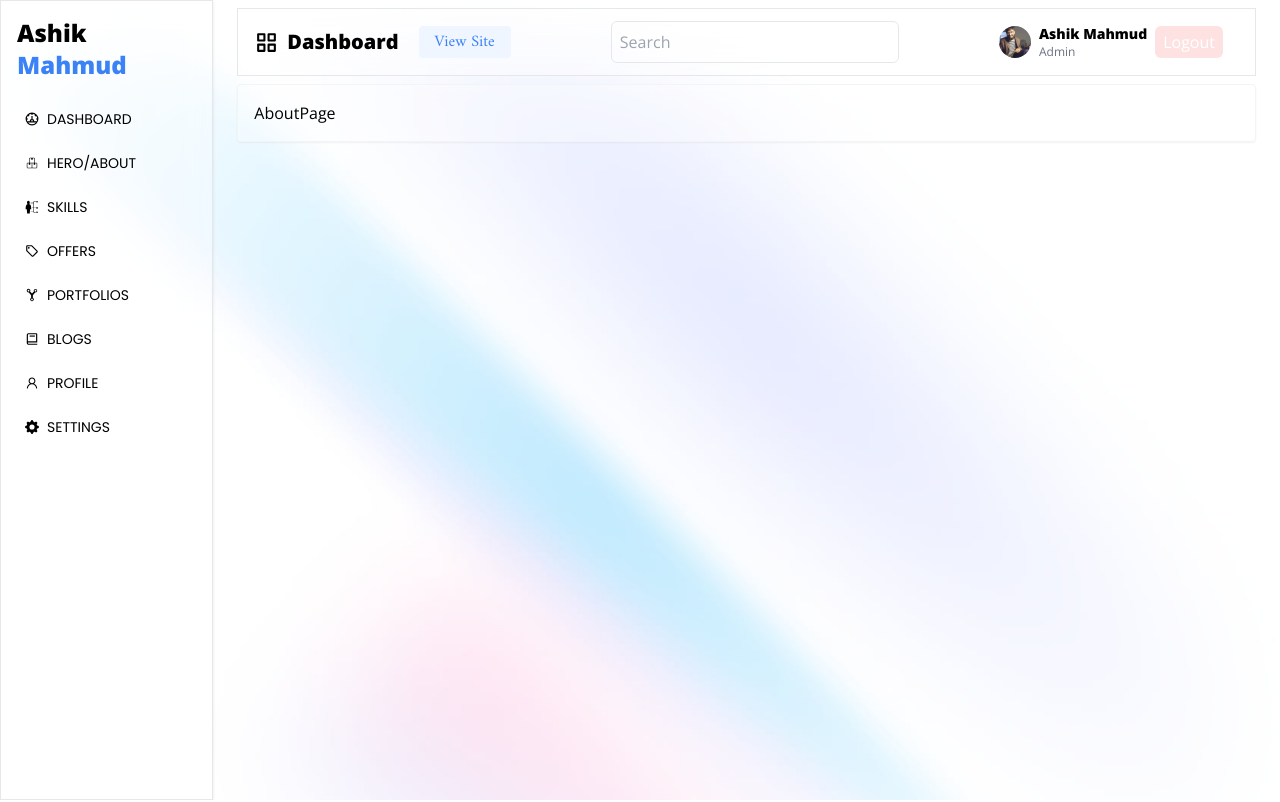
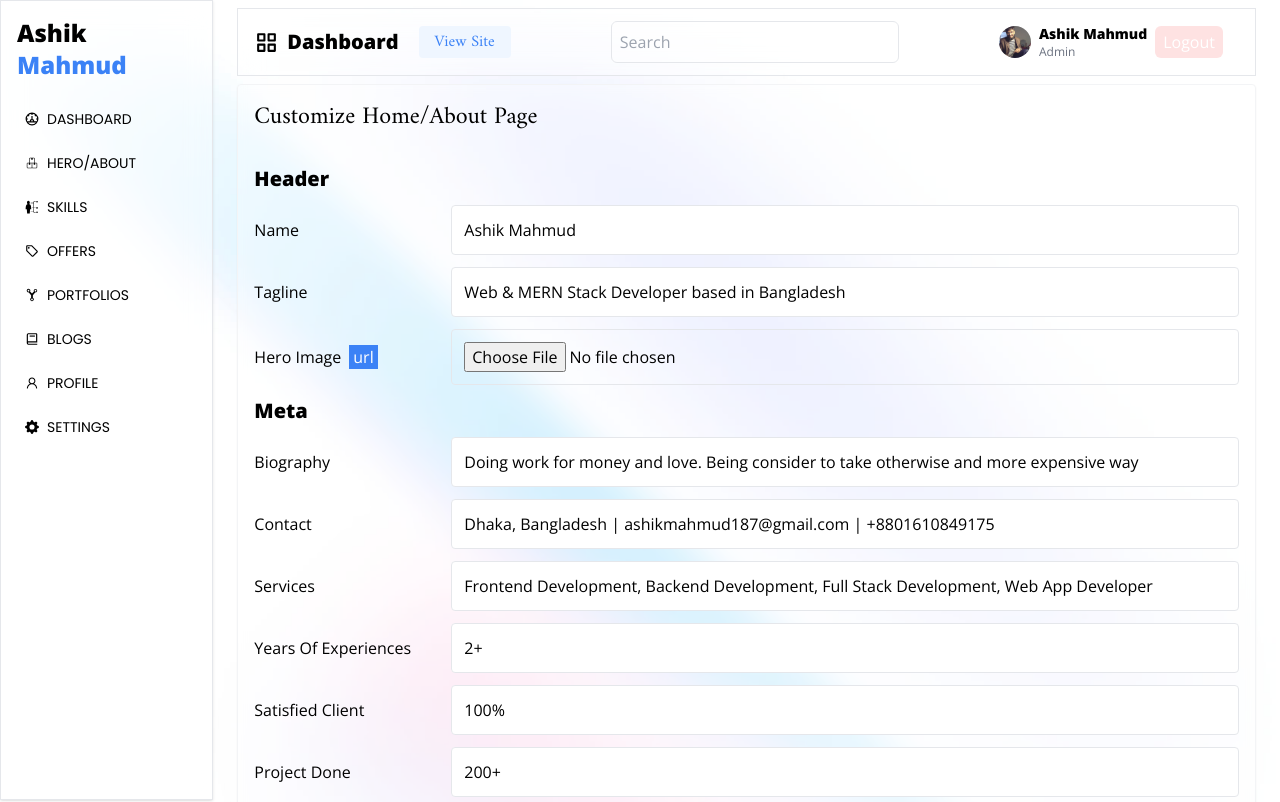
Before and after one commit to Ashik-Mahmud/nextjs-offical-portfolio, a Next.js app: page /dashboard/about in a window 1280 px wide. Shown: the top 802 px of the page. Built offline with nearby package versions, Linux system fonts and the light colour scheme.

Commit message:
done to design hero and home or about page customization

```diff
--- a/pages/dashboard/about/index.tsx
+++ b/pages/dashboard/about/index.tsx
@@ -1,10 +1,158 @@
 import DashboardLayout from "@/components/layouts/DashboardLayout";
-import React from "react";
+import React, { useState } from "react";
 
 type Props = {};
 
 const AboutPage = (props: Props) => {
-  return <div>AboutPage</div>;
+  const [isUrl, setIsUrl] = useState(false);
+  return (
+    <div>
+      <h2 className="text-2xl font-medium font-amiri">
+        Customize Home/About Page
+      </h2>
+
+      {/* edit name or tagline */}
+      <div className="content my-8">
+        <form action="" className="flex flex-col gap-3">
+          <div className="header flex flex-col gap-3">
+            <span className="text-xl">
+              <strong>Header</strong>
+            </span>
+            <div className="flex items-center gap-2 justify-between">
+              <label htmlFor="name">Name</label>
+              <input
+                type="text"
+                name="name"
+                id="name"
+                className="w-4/5 border outline-none p-3 rounded"
+                defaultValue={"Ashik Mahmud"}
+              />
+            </div>
+            <div className="flex items-center gap-2 justify-between">
+              <label htmlFor="tagline">Tagline</label>
+              <input
+                type="text"
+                name="tagline"
+                id="tagline"
+                className="w-4/5 border outline-none p-3 rounded"
+                defaultValue={"Web & MERN Stack Developer based in Bangladesh"}
+              />
+            </div>
+            <div className="flex items-center gap-2 justify-between">
+              <label htmlFor="images" className="flex items-center gap-2">
+                Hero Image
+                <span
+                  className="cursor-pointer  px-1 bg-blue-500 text-white"
+                  onClick={() => setIsUrl((prev) => !prev)}
+                >
+                  {isUrl ? "upload" : "url"}
+                </span>
+              </label>
+              {isUrl ? (
+                <input
+                  type="url"
+                  name="image"
+                  id="image"
+                  className="w-4/5 border outline-none p-3 rounded"
+                />
+              ) : (
+                <input
+                  type="file"
+                  name="image"
+                  id="image"
+                  className="w-4/5 border outline-none p-3 rounded"
+                />
+              )}
+            </div>
+          </div>
+          <div className="header flex flex-col gap-3">
+            <span className="text-xl">
+              <strong>Meta</strong>
+            </span>
+            <div className="flex items-center gap-2 justify-between">
+              <label htmlFor="biography">Biography</label>
+              <input
+                type="text"
+                name="biography"
+                id="biography"
+                className="w-4/5 border outline-none p-3 rounded"
+                defaultValue={
+                  "Doing work for money and love. Being consider to take otherwise and more expensive way"
+                }
+              />
+            </div>
+            <div className="flex items-center gap-2 justify-between">
+              <label htmlFor="contact">Contact</label>
+              <input
+                type="text"
+                name="contact"
+                id="contact"
+                className="w-4/5 border outline-none p-3 rounded"
+                defaultValue={
+                  "Dhaka, Bangladesh | ashikmahmud187@gmail.com | +8801610849175"
+                }
+              />
+            </div>
+            <div className="flex items-center gap-2 justify-between">
+              <label htmlFor="services">Services</label>
+              <input
+                type="text"
+                name="services"
+                id="services"
+                className="w-4/5 border outline-none p-3 rounded"
+                defaultValue={
+                  "Frontend Development, Backend Development, Full Stack Development, Web App Developer"
+                }
+              />
+            </div>
+            <div className="flex items-center gap-2 justify-between">
+              <label htmlFor="experience">Years Of Experiences</label>
+              <input
+                type="text"
+                name="experience"
+                id="experience"
+                className="w-4/5 border outline-none p-3 rounded"
+                defaultValue={"2+"}
+              />
+            </div>
+            <div className="flex items-center gap-2 justify-between">
+              <label htmlFor="client">Satisfied Client</label>
+              <input
+                type="text"
+                name="client"
+                id="client"
+                className="w-4/5 border outline-none p-3 rounded"
+                defaultValue={"100%"}
+              />
+            </div>
+            <div className="flex items-center gap-2 justify-between">
+              <label htmlFor="done-project">Project Done</label>
+              <input
+                type="text"
+                name="done-project"
+                id="done-project"
+                className="w-4/5 border outline-none p-3 rounded"
+                defaultValue={"200+"}
+              />
+            </div>
+            <div className="flex items-center gap-2 justify-between">
+              <label htmlFor="worldwide-client">Worldwide Client</label>
+              <input
+                type="text"
+                name="worldwide-client"
+                id="worldwide-client"
+                className="w-4/5 border outline-none p-3 rounded"
+                defaultValue={"20+"}
+              />
+            </div>
+          </div>
+          <button className="bg-blue-500 text-white px-4 py-2 rounded-md self-start">
+            Save
+          </button>
+        </form>
+      </div>
+    </div>
+  );
 };
 
 AboutPage.getLayout = (page: React.ReactNode) => {
```
